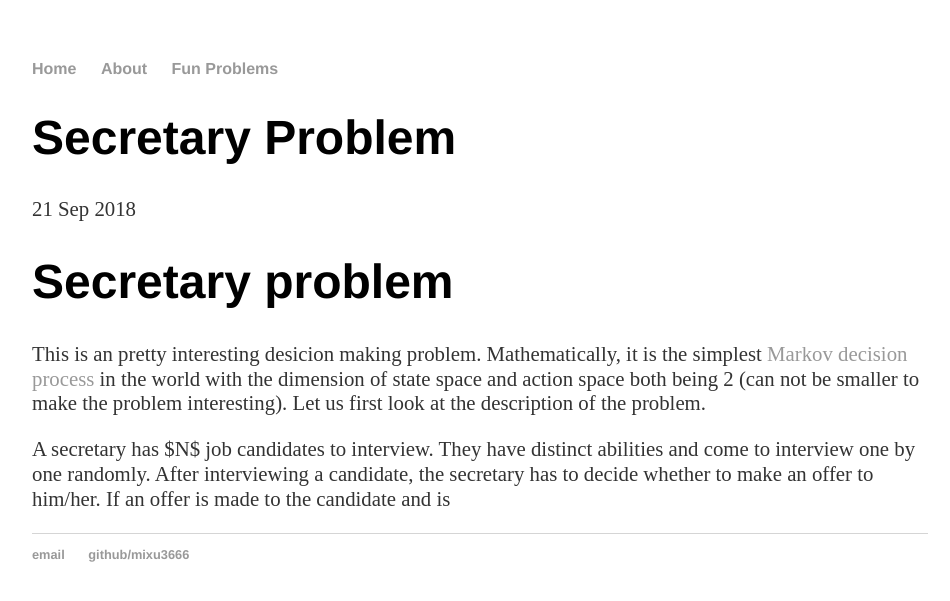
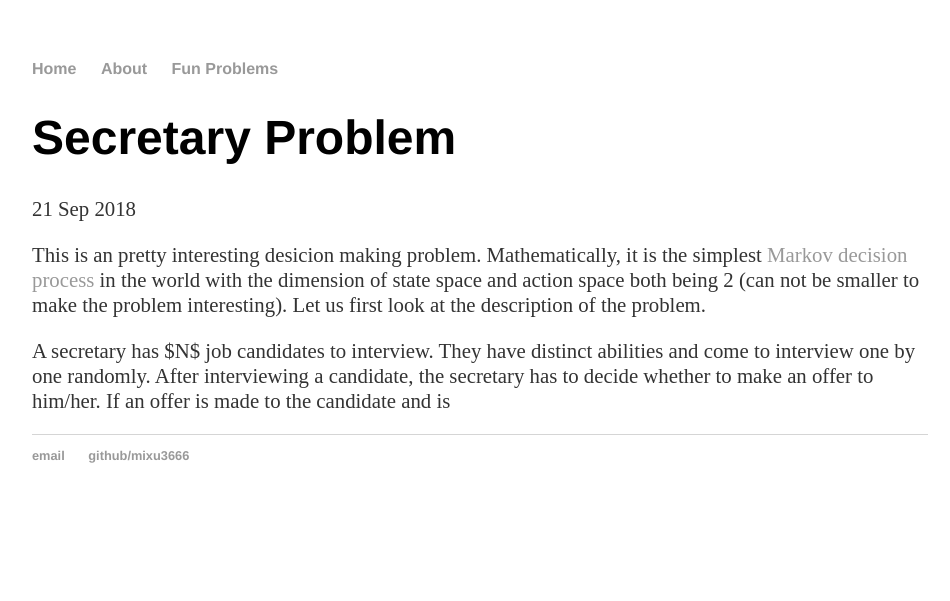
Before and after one commit to mixu3666/mixu3666.github.io, a Jekyll site: the page built from _posts/2018-09-21-Secretary-problem.md, in a window 1280 px wide. Shown: the top 601 px of the page, without its empty margins (160-1110 px from the left). Built offline with Jekyll 4.4.1, drawn with Linux system fonts in a browser that asks for light colours; our own code applies the rules of GitHub Pages for plain Markdown files.

Commit message:
Update 2018-09-21-Secretary-problem.md

```diff
--- a/_posts/2018-09-21-Secretary-problem.md
+++ b/_posts/2018-09-21-Secretary-problem.md
@@ -1,4 +1,3 @@
-# Secretary problem
 This is an pretty interesting desicion making problem. Mathematically, it is the simplest
 [Markov decision process](https://en.wikipedia.org/wiki/Markov_decision_process) in the world with the dimension of state space
 and action space both being 2 (can not be smaller to make the problem interesting). Let us first look at the description of the
```
